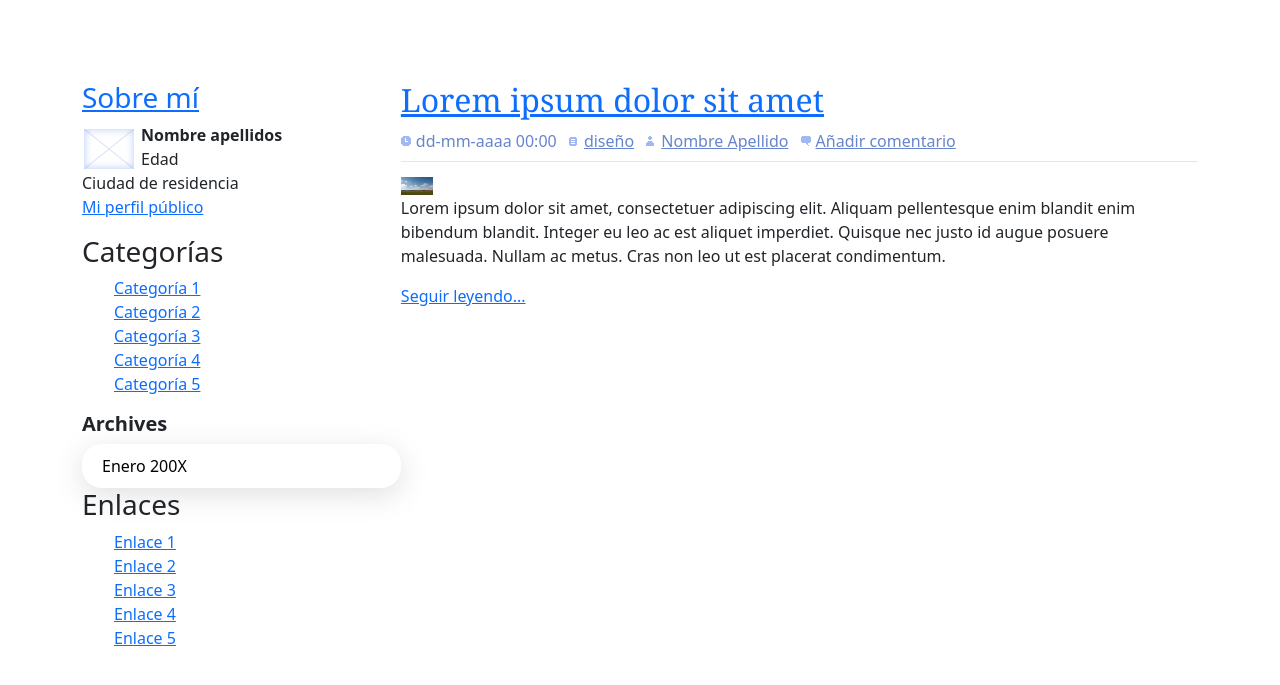
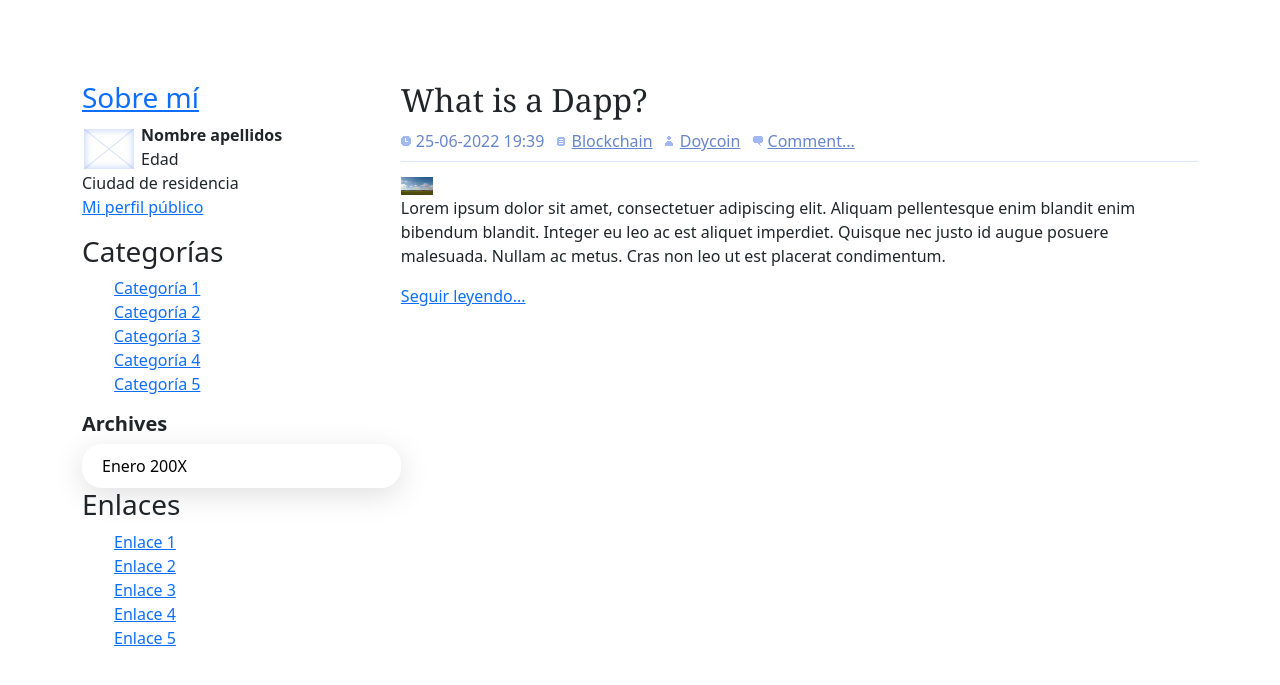
Before and after one commit to srteerra/MIPagina, a plain HTML site: page index.html in a window 1280 px wide. Shown: the part 115-800 px from the top of the page. Drawn offline with nearby package versions, Linux system fonts and the light colour scheme.

Commit message:
title and info section on primary part changed

```diff
--- a/index.html
+++ b/index.html
@@ -94,12 +94,12 @@
         <div id="principal">
           <!-- Articulo -->
           <div class="articulo">
-            <h2><a href="#">Lorem ipsum dolor sit amet</a></h2>
+            <h2>What is a Dapp?</h2>
             <p class="info">
-              <span class="fecha">dd-mm-aaaa 00:00</span>
-              <span class="categoria"><a href="#">diseño</a></span>
-              <span class="autor"><a href="#">Nombre Apellido</a></span>
-              <span class="comentarios"><a href="#">Añadir comentario</a></span>
+              <span class="fecha">25-06-2022 19:39</span>
+              <span class="categoria"><a href="#">Blockchain</a></span>
+              <span class="autor"><a href="#">Doycoin</a></span>
+              <span class="comentarios"><a href="#">Comment...</a></span>
             </p>
 
             <img src="imagenes/post.jpg" />
```
